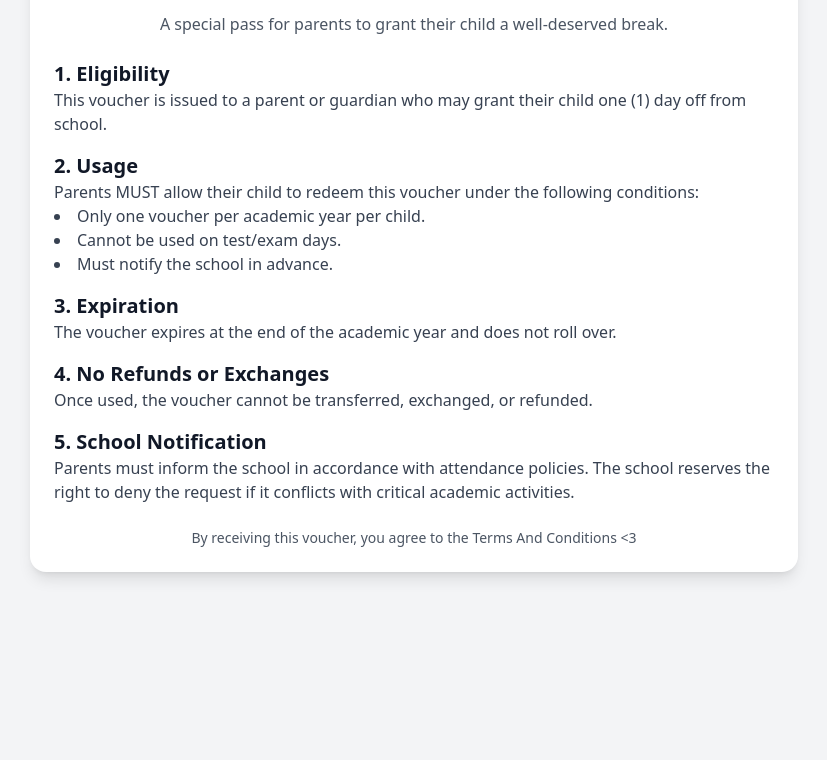
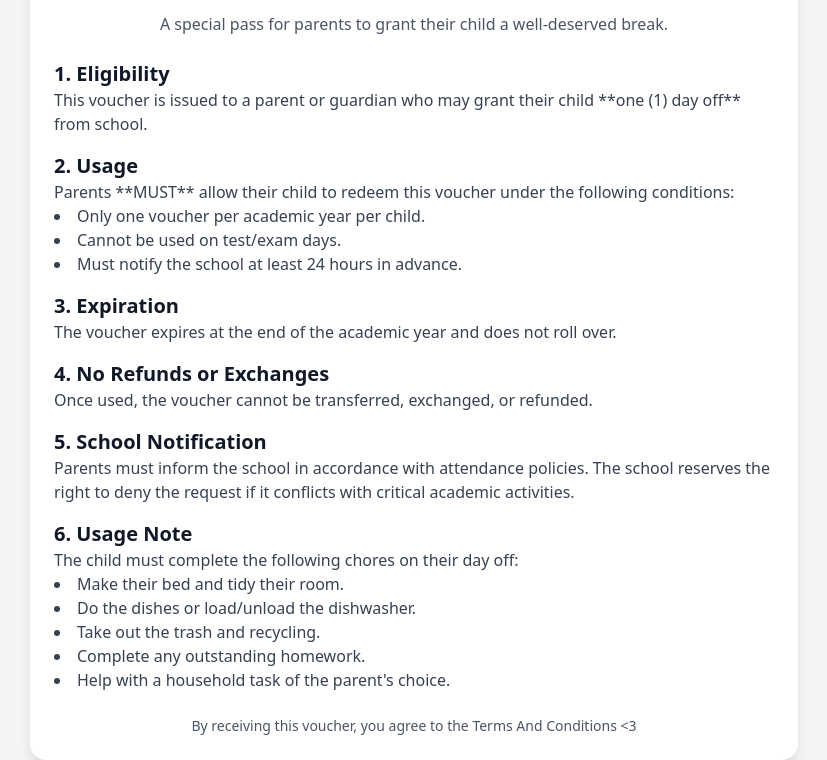
Before and after one commit to sshmoon/youtuber.lol, a plain HTML site: page fid/index.html in a window 1280 px wide. Shown: the part 104-864 px from the top of the page, without its empty margins (226-1053 px from the left). Before the commit the page ends 800 px from the top, so only its background shows below. Drawn offline with nearby package versions, Linux system fonts and the light colour scheme.

Commit message:
Update index.html

```diff
--- a/fid/index.html
+++ b/fid/index.html
@@ -12,14 +12,14 @@
         <p class="text-center text-gray-600 mb-6">A special pass for parents to grant their child a well-deserved break.</p>
 
         <h2 class="text-xl font-semibold mt-4">1. Eligibility</h2>
-        <p class="text-gray-700">This voucher is issued to a parent or guardian who may grant their child one (1) day off from school.</p>
+        <p class="text-gray-700">This voucher is issued to a parent or guardian who may grant their child **one (1) day off** from school.</p>
 
         <h2 class="text-xl font-semibold mt-4">2. Usage</h2>
-        <p class="text-gray-700">Parents MUST allow their child to redeem this voucher under the following conditions:</p>
+        <p class="text-gray-700">Parents **MUST** allow their child to redeem this voucher under the following conditions:</p>
         <ul class="list-disc list-inside text-gray-700">
             <li>Only one voucher per academic year per child.</li>
             <li>Cannot be used on test/exam days.</li>
-            <li>Must notify the school in advance.</li>
+            <li>Must notify the school at least 24 hours in advance.</li>
         </ul>
 
         <h2 class="text-xl font-semibold mt-4">3. Expiration</h2>
@@ -31,6 +31,16 @@
         <h2 class="text-xl font-semibold mt-4">5. School Notification</h2>
         <p class="text-gray-700">Parents must inform the school in accordance with attendance policies. The school reserves the right to deny the request if it conflicts with critical academic activities.</p>
 
+        <h2 class="text-xl font-semibold mt-4">6. Usage Note</h2>
+        <p class="text-gray-700">The child must complete the following chores on their day off:</p>
+        <ul class="list-disc list-inside text-gray-700">
+            <li>Make their bed and tidy their room.</li>
+            <li>Do the dishes or load/unload the dishwasher.</li>
+            <li>Take out the trash and recycling.</li>
+            <li>Complete any outstanding homework.</li>
+            <li>Help with a household task of the parent's choice.</li>
+        </ul>
+
         <div class="mt-6 text-center">
             <p class="text-gray-600 text-sm">By receiving this voucher, you agree to the Terms And Conditions <3</p>
         </div>
```
